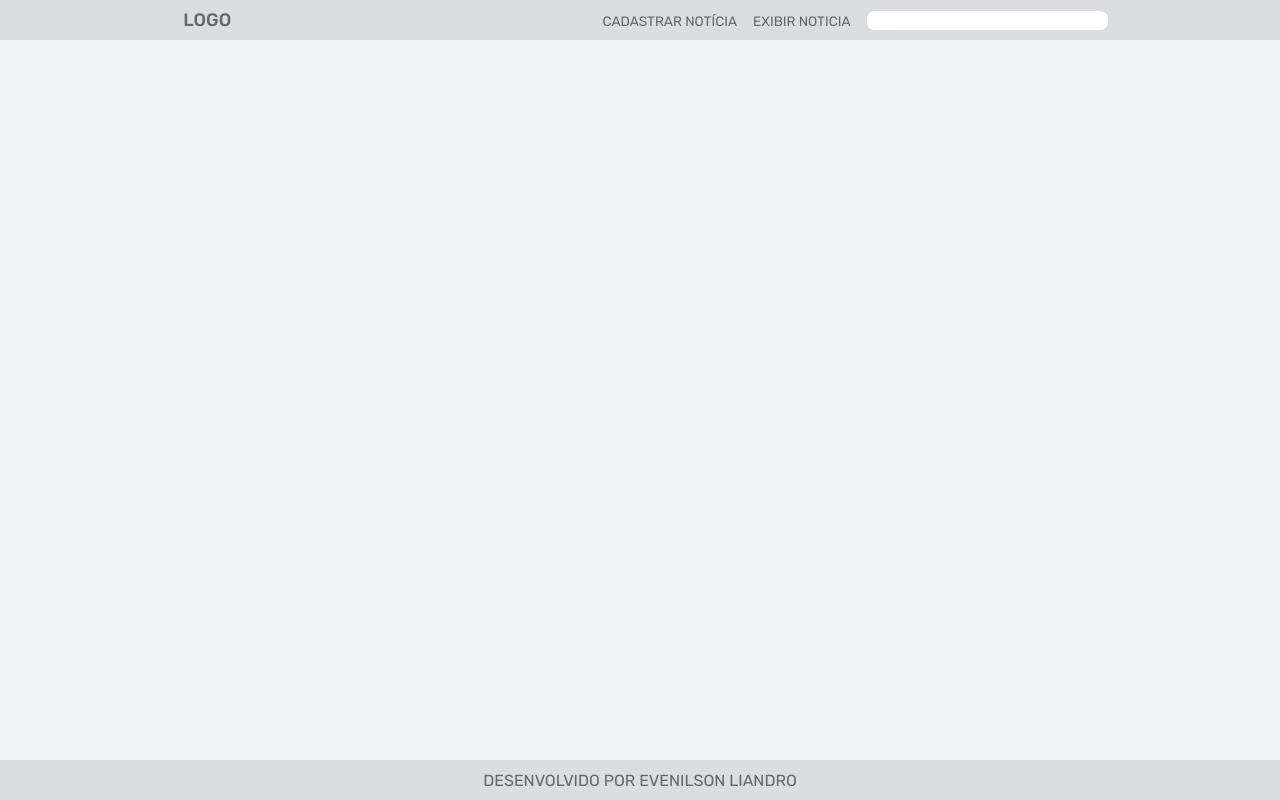
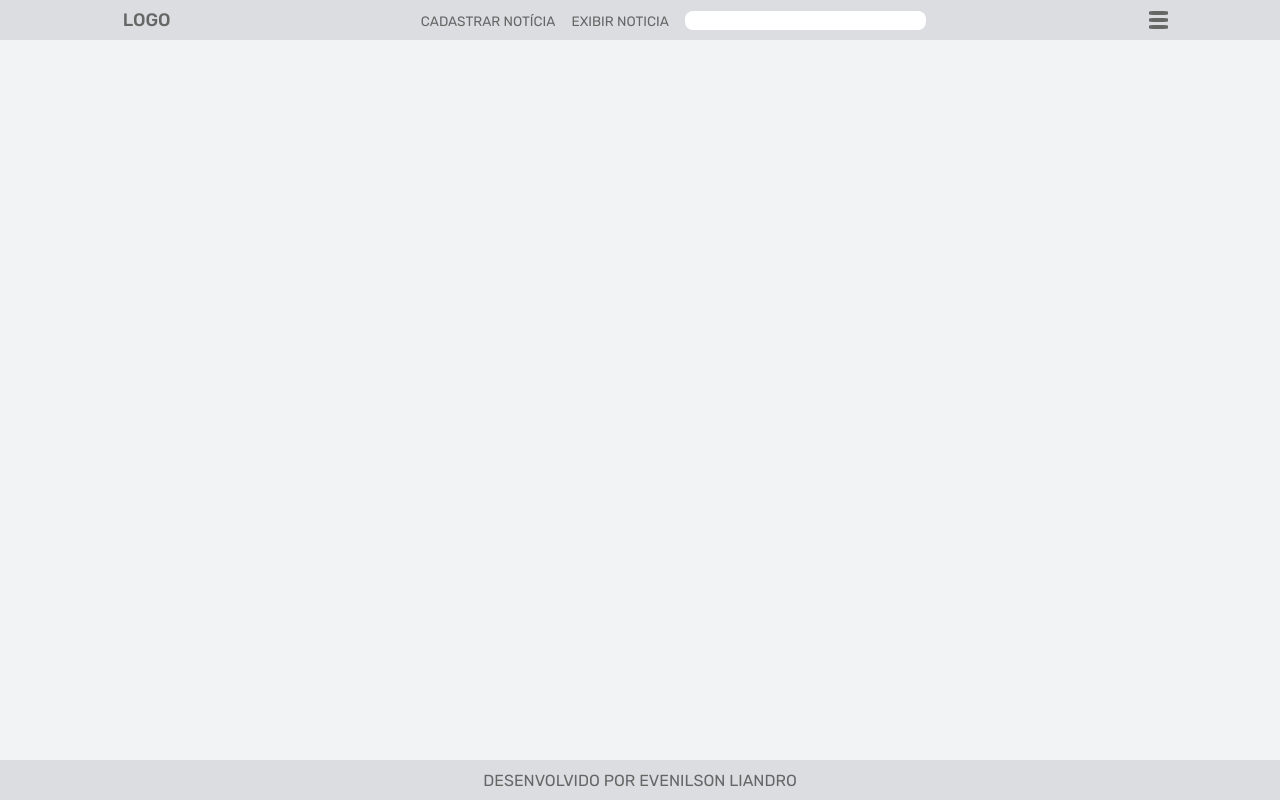
Before and after one commit to evenilson/frontend-provadevmidia-react, a JavaScript app in the folder version_02/: page / in a window 1280 px wide. Built offline with nearby package versions, Linux system fonts and the light colour scheme; the HTML template or start-up script is replaced by a standard one.

Commit message:
Criando estrutura do botão hamburguer

```diff
--- a/version_02/src/components/common/NavigatorBar.js
+++ b/version_02/src/components/common/NavigatorBar.js
@@ -11,6 +11,9 @@
                 <NavLink to='/'>exibir noticia</NavLink>
                 <input type="text" />
             </nav>
+            <div className={styles.hamburguerBt}>
+                <div></div><div></div><div></div>
+            </div>
         </header>
     );
 }
--- a/version_02/src/styles/components/common/NavigatorBar.module.css
+++ b/version_02/src/styles/components/common/NavigatorBar.module.css
@@ -32,3 +32,24 @@
     border: transparent;
     border-radius: .5rem;
 }
+
+.hamburguerBt {
+    cursor: pointer;
+
+    height: 1.1rem;
+    width: 1.2rem;
+
+    display: flex;
+    flex-direction: column;
+    align-items: center;
+    justify-content: space-between;
+}
+
+.hamburguerBt > div{
+    width: 100%;
+    height: 20%;
+
+    background: var(--text);
+
+    border-radius: 25%;
+}
```
